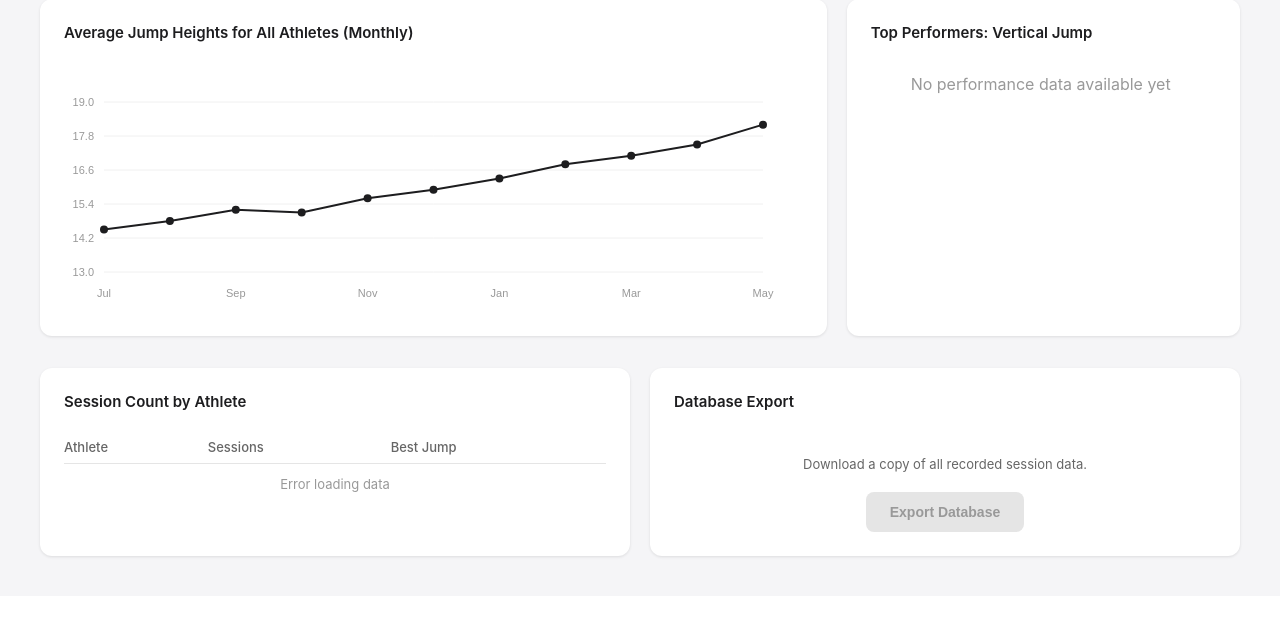
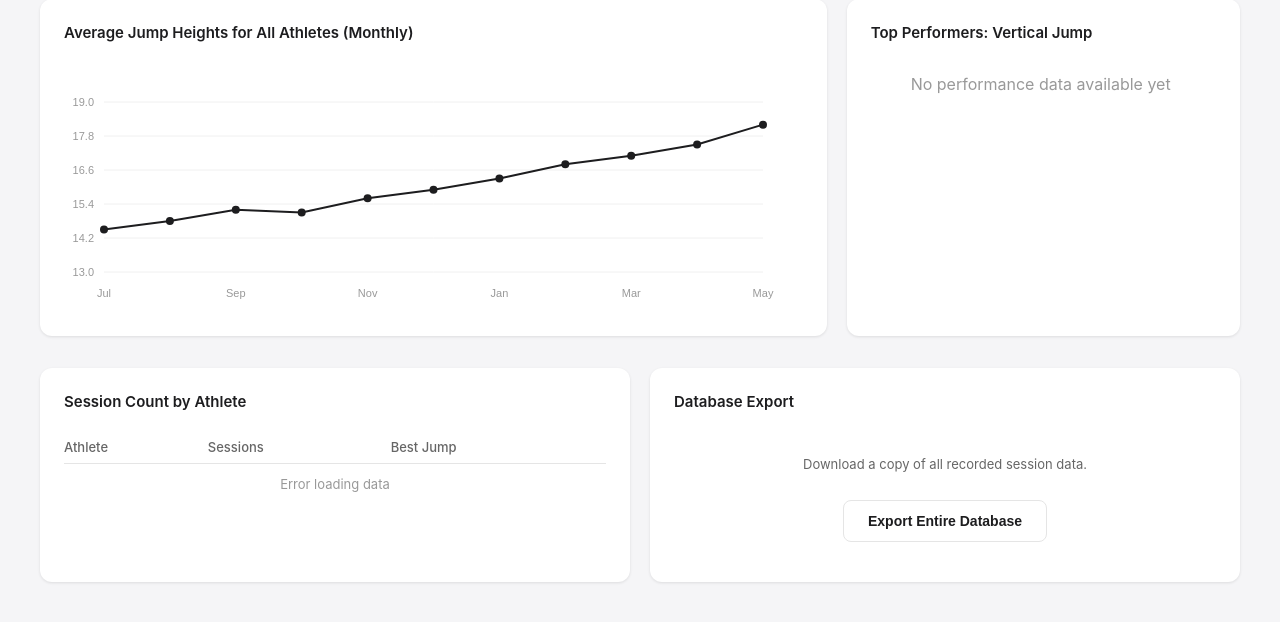
Before and after one commit to LeifHoffman/EtownMotionTracking, a PHP site: page /stats.php in a window 1280 px wide. Shown: the part 338-960 px from the top of the page. Before the commit the page ends 897 px from the top, so only its background shows below. Run offline with PHP 8.4, Linux system fonts and the light colour scheme.

Commit message:
Exporting from stats page

```diff
--- a/stats.php
+++ b/stats.php
@@ -156,13 +156,17 @@ try {
                 </table>
             </div>
 
-            <!-- Export placeholder -->
-            <div class="chart-card export-card">
-                <div class="chart-title">Database Export</div>
-                <p class="export-desc">Download a copy of all recorded session data.</p>
-                <button class="export-btn" disabled title="Coming soon">Export Database</button>
-            </div>
+        <!-- Database Export -->
+        <div class="chart-card export-card">
+            <div class="chart-title">Database Export</div>
+            <p class="export-desc">Download a copy of all recorded session data.</p>
+            <form action="export_db.php" method="get" style="text-align: center; margin-top: 8px;">
+                <button class="export-btn" type="submit">
+                    Export Entire Database
+                </button>
+            </form>
         </div>
+
 
     </div>
 
--- a/styles.css
+++ b/styles.css
@@ -314,17 +314,24 @@ canvas {
     text-align: center;
 }
 
+/* Exported button – enabled state */
 .export-btn {
-    background: #e5e5e5;
-    color: #999;
-    border: none;
+    background: white;
+    color: #1d1d1f;
+    border: 1px solid #e5e5e5;
     border-radius: 8px;
     padding: 12px 24px;
     font-size: 14px;
     font-weight: 600;
-    cursor: not-allowed;
+    cursor: pointer;
     align-self: center;
+    transition: background 0.2s;
 }
+
+.export-btn:hover {
+    background: #f5f5f7;
+}
+
 
 /* ── RESPONSIVE ── */
 @media (max-width: 1024px) {
```
Also changed, not shown: export_db.php (added, +68 -0 lines), 1 other file.
